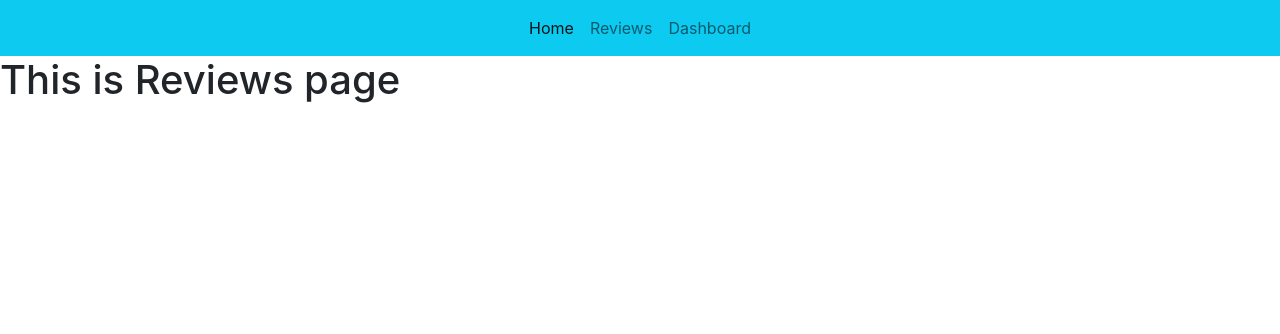
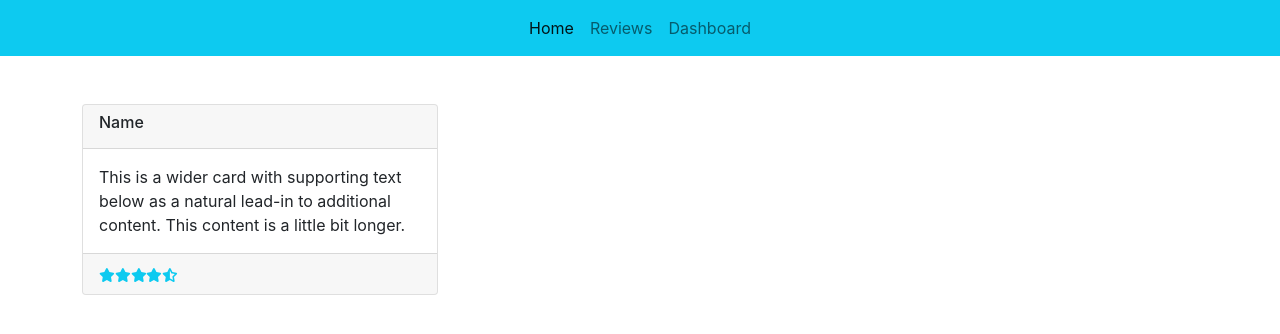
Before and after one commit to Rafat-Web-Developer/hello-foods, a React (Create React App) app: page /reviews in a window 1280 px wide. Shown: the top 334 px of the page. Built offline with nearby package versions, Linux system fonts and the light colour scheme.

Commit message:
Design review card

```diff
--- a/package.json
+++ b/package.json
@@ -3,6 +3,9 @@
   "version": "0.1.0",
   "private": true,
   "dependencies": {
+    "@fortawesome/fontawesome-svg-core": "^6.1.1",
+    "@fortawesome/free-solid-svg-icons": "^6.1.1",
+    "@fortawesome/react-fontawesome": "^0.1.18",
     "@testing-library/jest-dom": "^5.16.3",
     "@testing-library/react": "^12.1.4",
     "@testing-library/user-event": "^13.5.0",
--- a/src/components/Reviews/Reviews.js
+++ b/src/components/Reviews/Reviews.js
@@ -1,9 +1,50 @@
+import { FontAwesomeIcon } from "@fortawesome/react-fontawesome";
+import { faStar, faStarHalfAlt } from "@fortawesome/free-solid-svg-icons";
 import React from "react";
 
 const Reviews = () => {
   return (
-    <div>
-      <h1>This is Reviews page</h1>
+    <div className="container mt-5">
+      <div class="row row-cols-1 row-cols-md-3 g-4">
+        <div class="col">
+          <div class="card h-100">
+            <div className="card-header">
+              <h6>Name</h6>
+            </div>
+            <div class="card-body">
+              <p class="card-text">
+                This is a wider card with supporting text below as a natural
+                lead-in to additional content. This content is a little bit
+                longer.
+              </p>
+            </div>
+            <div class="card-footer">
+              <small class="text-muted">
+                <FontAwesomeIcon
+                  icon={faStar}
+                  className="text-info"
+                ></FontAwesomeIcon>
+                <FontAwesomeIcon
+                  icon={faStar}
+                  className="text-info"
+                ></FontAwesomeIcon>
+                <FontAwesomeIcon
+                  icon={faStar}
+                  className="text-info"
+                ></FontAwesomeIcon>
+                <FontAwesomeIcon
+                  icon={faStar}
+                  className="text-info"
+                ></FontAwesomeIcon>
+                <FontAwesomeIcon
+                  icon={faStarHalfAlt}
+                  className="text-info"
+                ></FontAwesomeIcon>
+              </small>
+            </div>
+          </div>
+        </div>
+      </div>
     </div>
   );
 };
```
Also changed, not shown: 1 other file (tests, documents, lock files or other folders).
